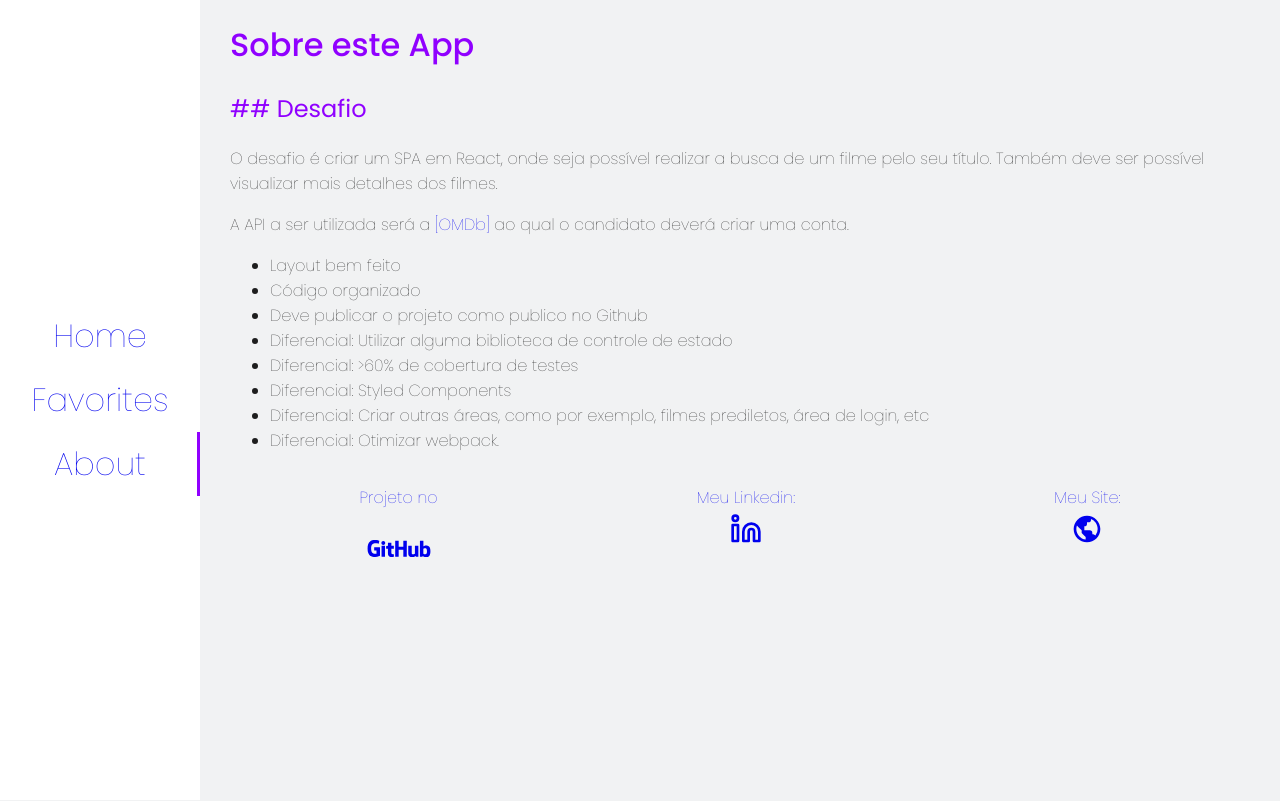
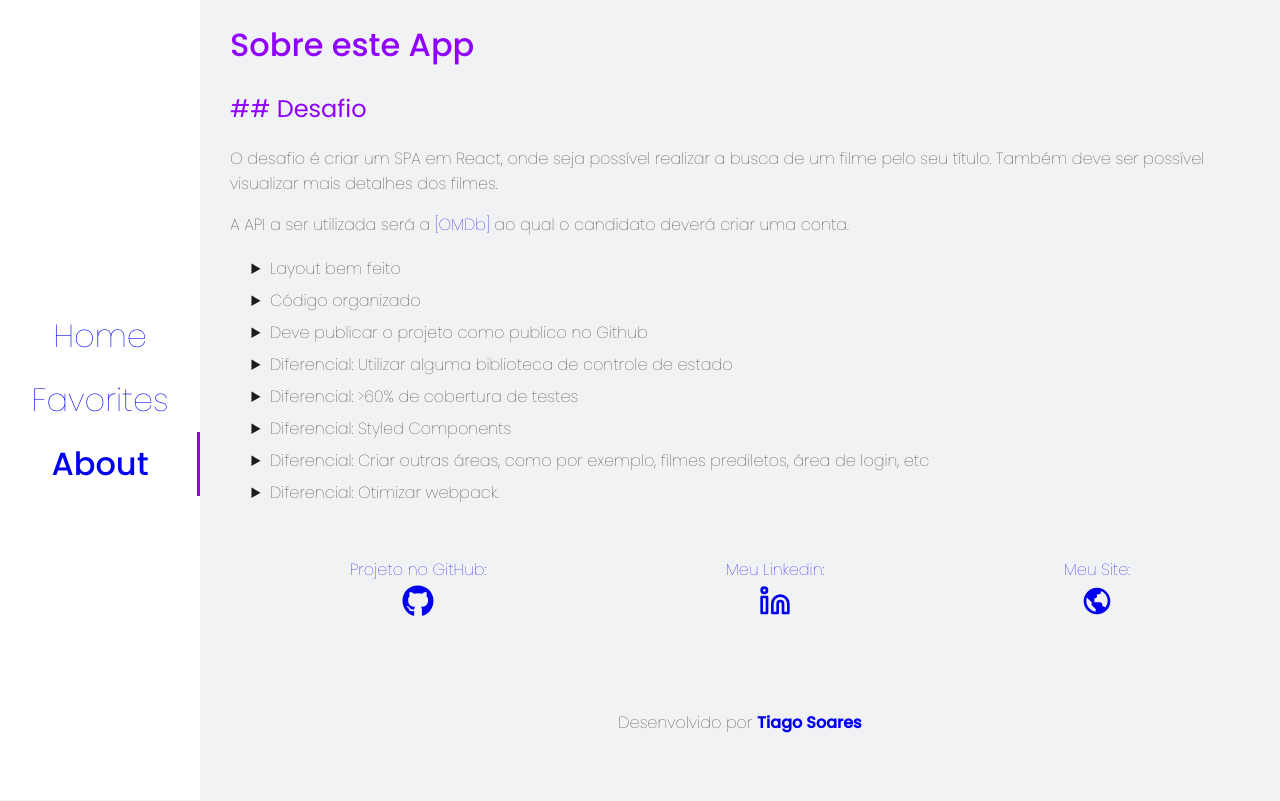
Before and after one commit to otiagosoares/movie-app, a React (Create React App) app: page /about in a window 1280 px wide. Built offline with nearby package versions, Linux system fonts and the light colour scheme; no server answers.

Commit message:
fix styles

```diff
--- a/src/components/ButtonAddFavorite/styles.js
+++ b/src/components/ButtonAddFavorite/styles.js
@@ -7,7 +7,7 @@ export const BtnAddFavorite = styled.span`
   top: .5em;
   right: .5em;
   color: var(--color-theme);
-  transition: all .2s;
+  transition: all .1s;
   transform: scale(1.2);
   animation: pulse-purple 2s infinite;
 
--- a/src/components/Navbar/styles.js
+++ b/src/components/Navbar/styles.js
@@ -25,8 +25,13 @@ export const ContainerNavbar = styled.div`
       text-align: center;
       position:relative;
     }
+    li a:hover,
+    li a.active{
+      font-weight: 500;
+    }
 
-    li a:before, li a.active:before{
+    li a:before,
+    li a.active:before{
       content: '';
       position: absolute;
       background-color: var(--color-theme);
--- a/src/globalStyles.js
+++ b/src/globalStyles.js
@@ -9,6 +9,12 @@ const GlobalStyle = createGlobalStyle`
   }
   img{
     width: 100%;
+  }
+  ul{
+    list-style-type: disclosure-closed;
+  }
+  ul li{
+    line-height: 2em;
   }
   html, body {
     font-size: 1em;
--- a/src/pages/About/index.js
+++ b/src/pages/About/index.js
@@ -1,5 +1,5 @@
 import React from 'react'
-import {DiGithubFull} from 'react-icons/di';
+import {FaGithub} from 'react-icons/fa';
 import {FiLinkedin} from 'react-icons/fi';
 import {BiWorld} from 'react-icons/bi';
 
@@ -20,11 +20,11 @@ export default function index() {
         <li>Diferencial: Criar outras áreas, como por exemplo, filmes prediletos, área de login, etc</li>
         <li>Diferencial: Otimizar webpack.</li>
       </ul>
-      <div style={{display: 'flex', justifyContent: 'space-around', marginTop: '2em'}}>
+      <div style={{display: 'flex', justifyContent: 'space-around', marginTop: '3em'}}>
         <div style={{textAlign: 'center'}}>
           <a href="https://github.com/otiagosoares/movie-app" target="_blank"  rel="noreferrer">
-            Projeto no <br />
-            <span style={{fontSize: '4em'}}> <DiGithubFull /></span>
+            Projeto no GitHub: <br />
+            <span style={{fontSize: '2em'}}> <FaGithub /></span>
           </a>
         </div>
         <div style={{textAlign: 'center'}}>
@@ -40,6 +40,9 @@ export default function index() {
           </a>
         </div>
       </div>
+      <div style={{display: 'flex', justifyContent: 'center', marginTop: '4em'}}>
+       <p> Desenvolvido por <a href="https://tiagosoares.com.br/"><b>Tiago Soares</b></a></p>
+      </div>
     </div>
   )
 }
--- a/src/pages/Home/index.js
+++ b/src/pages/Home/index.js
@@ -2,8 +2,8 @@ import React, { useState, useEffect } from 'react';
 import {useSelector, useDispatch} from 'react-redux';
 import Loading from '../../components/Loading'
 import CardMovies from '../../components/CardMovies';
+import {BiMovie} from 'react-icons/bi';
 import { ContainerFormSearch} from "./styles";
-import {BiMovie} from 'react-icons/bi';
 
 import {
   selectMovies,
@@ -53,7 +53,7 @@ const Home =  () => {
       {(searchText.length > 0) ? <h2>Results for "{searchText}":</h2> : ''}
 
     {(movies) ? <CardMovies movies={movies} />
-      : <h1>No Results</h1>  }
+      : <h1>0 Results</h1>  }
       {(loading) && <Loading /> }
     </>
   )
```
